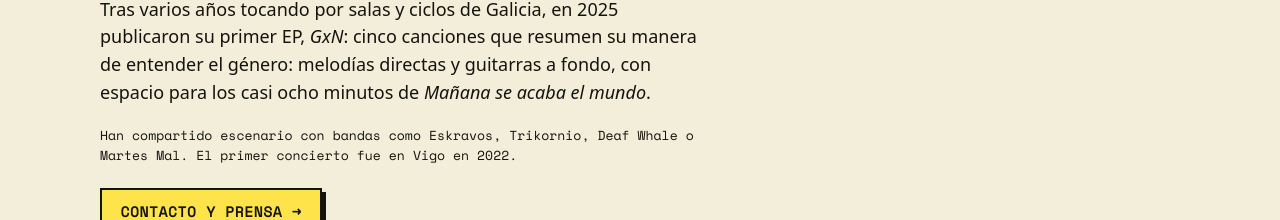
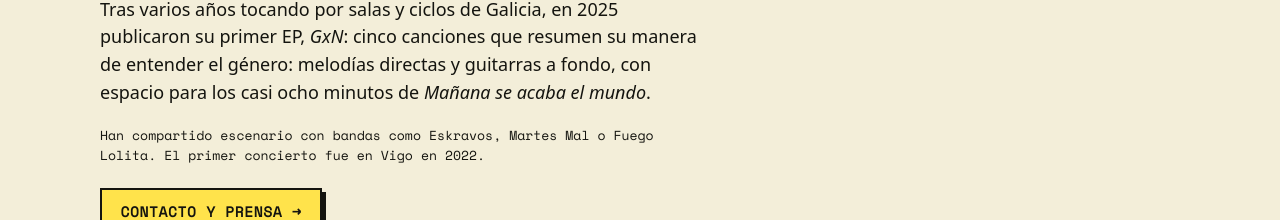
Before and after one commit to graciasxnada/gxn_web, an Astro site: page /gxn_web/sobre in a window 1280 px wide. Shown: the part 799-1019 px from the top of the page. Built offline with nearby package versions, Linux system fonts and the light colour scheme; Astro itself is replaced by a stand-in of ours; no server answers; a web font is replaced by a local one.

Commit message:
Actualiza las bandas mencionadas en Sobre

```diff
--- a/src/pages/sobre.astro
+++ b/src/pages/sobre.astro
@@ -44,8 +44,8 @@ import { BAND, PRESS, SITE_ROOT } from '../config';
           con espacio para los casi ocho minutos de <em>Mañana se acaba el mundo</em>.
         </p>
         <p class="mono" style="margin-top: 1.2rem">
-          Han compartido escenario con bandas como Eskravos, Trikornio,
-          Deaf Whale o Martes Mal. El primer concierto fue en Vigo en 2022.
+          Han compartido escenario con bandas como Eskravos, Martes Mal
+          o Fuego Lolita. El primer concierto fue en Vigo en 2022.
         </p>
         <p style="margin-top: 1.4rem">
           <a class="sticker" href={href('contacto/')}>Contacto y prensa →</a>
```
